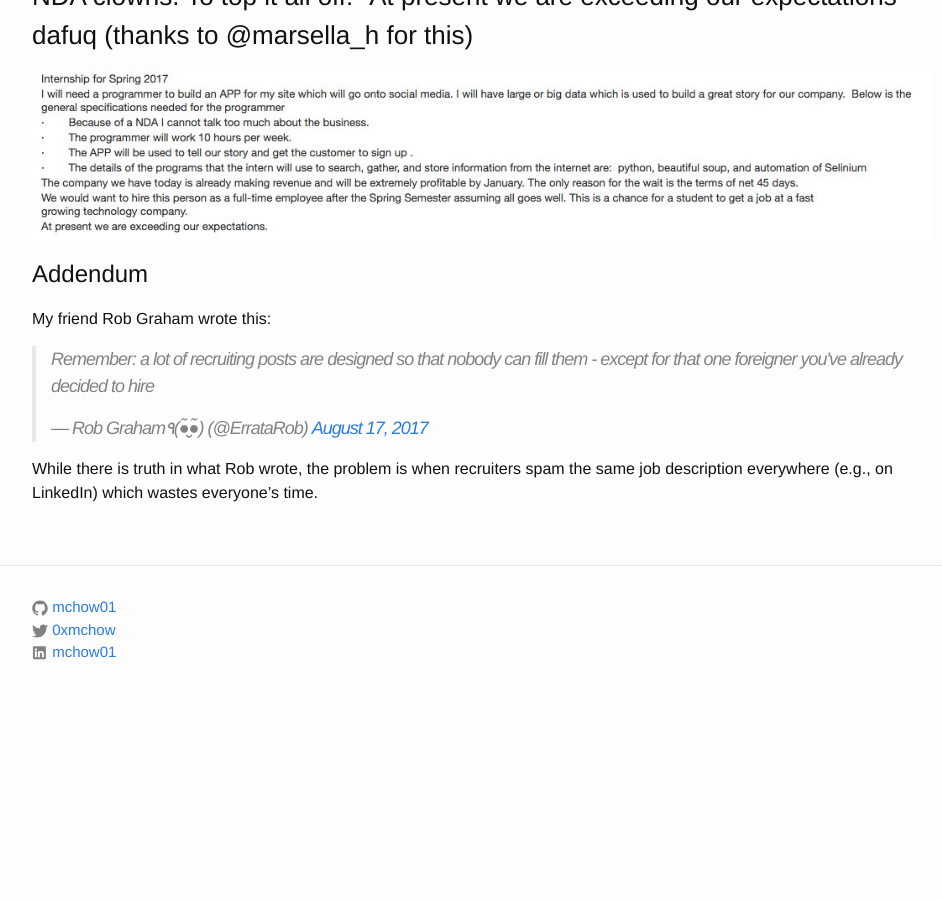
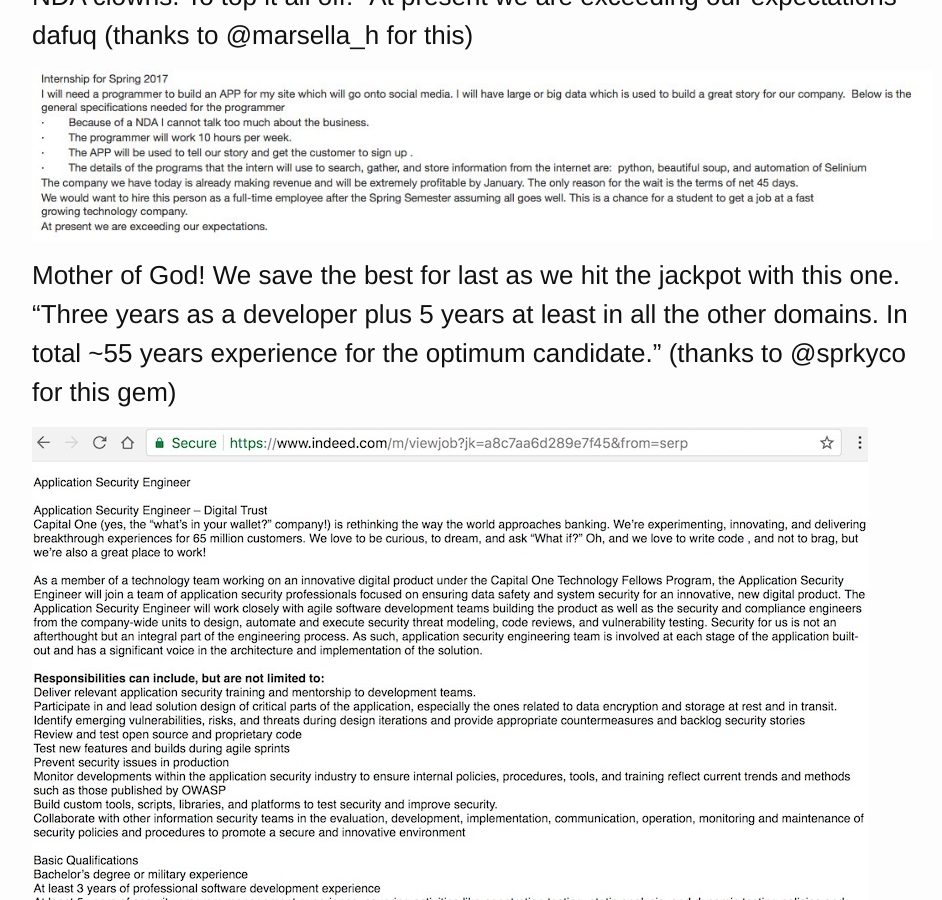
Before and after one commit to mchow01/mchow01.github.io, a Jekyll site: the page built from _posts/2017-08-16-hall-of-shame-job-postings-recruiting.md, in a window 1280 px wide and 900 px high, scrolled down 4698 px. Shown: the whole window, without its empty margins (158-1100 px from the left). Built offline with Jekyll 4.4.1, drawn with Linux system fonts in a browser that asks for light colours; before the commit the page ends 5422 px from its top, so only the background shows below that.

Commit message:
Posted the jackpot hall of shame job posting --thanks @sprkyco

```diff
--- a/_posts/2017-08-16-hall-of-shame-job-postings-recruiting.md
+++ b/_posts/2017-08-16-hall-of-shame-job-postings-recruiting.md
@@ -43,6 +43,10 @@
 
 ![Hall of Shame Job Posting](/images/hos_009.jpg)
 
+### Mother of God! We save the best for last as we hit the jackpot with this one. "Three years as a developer plus 5 years at least in all the other domains. In total ~55 years experience for the optimum candidate." (thanks to @sprkyco for this gem)
+
+![Hall of Shame Job Posting](/images/hos_010.jpg)
+
 # Addendum
 
 My friend Rob Graham wrote this:
```
Also changed, not shown: images/hos_010.jpg (added), 3 other files.
